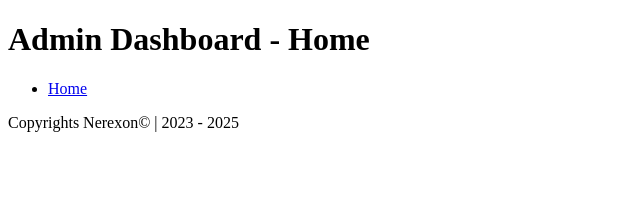
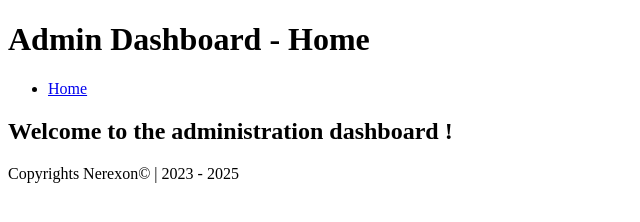
Before and after one commit to nerexon/admin, a plain HTML site: page index.html in a window 1280 px wide. Shown: the whole page, without its empty margins (0-640 px from the left). Drawn offline with Linux system fonts and the light colour scheme.

Commit message:
Writting section h2

```diff
--- a/index.html
+++ b/index.html
@@ -15,7 +15,9 @@
         </nav>
     </header>
     <main>
-
+        <section>
+            <h2>Welcome to the administration dashboard <span class="userNameField"></span> !</h2>
+        </section>
     </main>
     <footer>
         <p>Copyrights Nerexon&copy; | 2023 - 2025</p>
```
